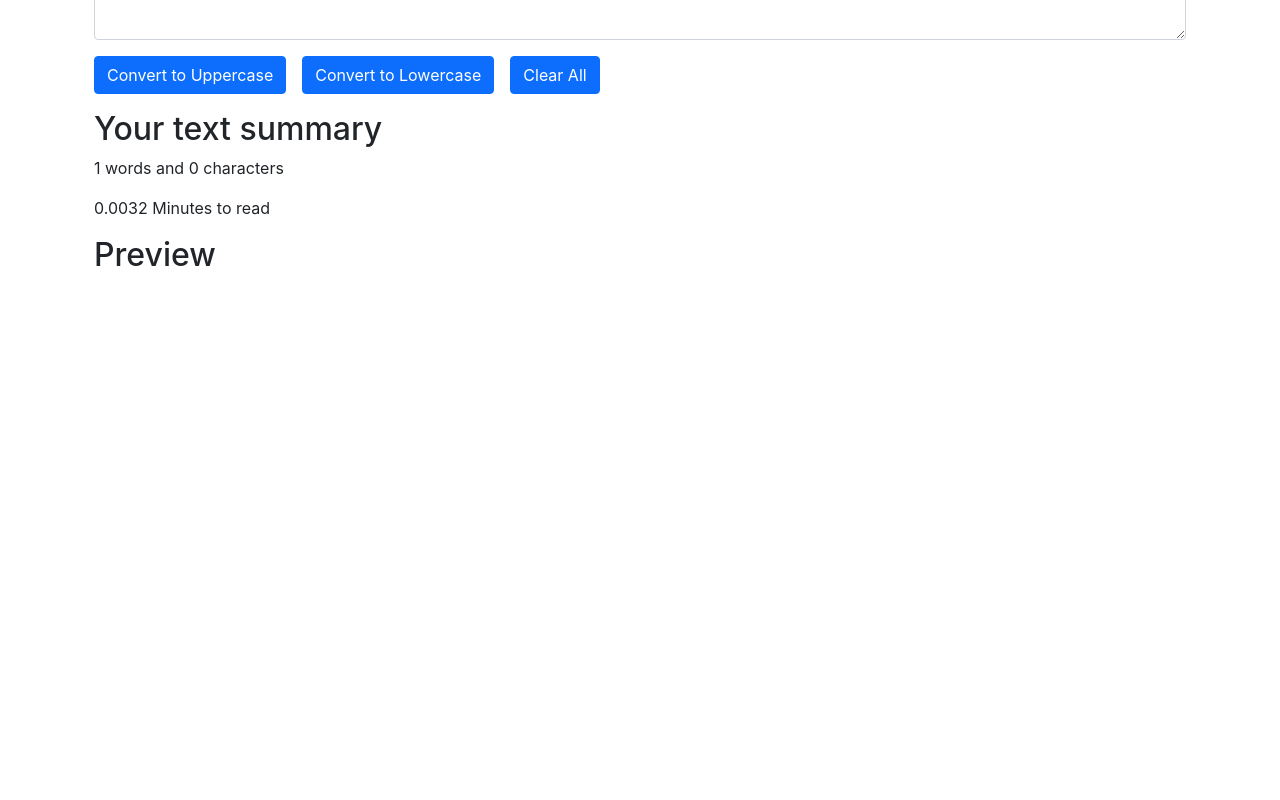
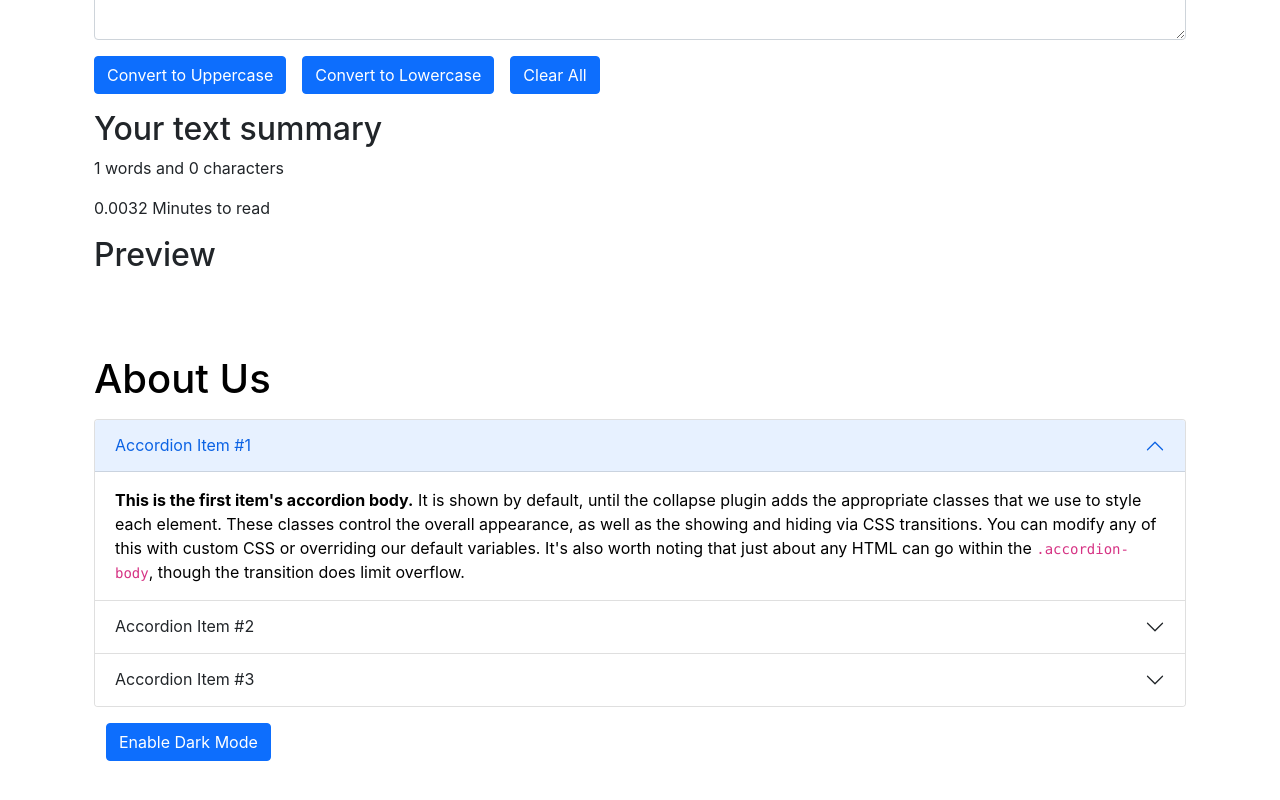
Before and after one commit to Avishek-kr/1-Texting, a React (Create React App) app: page / in a window 1280 px wide. Shown: the part 294-1094 px from the top of the page. Before the commit the page ends 800 px from the top, so only its background shows below. Built offline with nearby package versions, Linux system fonts and the light colour scheme; the HTML template or start-up script is replaced by a standard one.

Commit message:
enable dark mode

```diff
--- a/src/App.js
+++ b/src/App.js
@@ -1,4 +1,5 @@
 import './App.css';
+import AboutUS from './components/AboutUS';
 import Navbar from './components/Navbar';
 import TextForm from './components/TextForm';
 
@@ -9,6 +10,7 @@
       <Navbar title="Textutils" />
         <div className="container my-3">
       <TextForm heading="Enter the text to analyse" />
+      <AboutUS />
         </div>
     </>
   );
--- /dev/null
+++ b/src/components/AboutUS.js
@@ -0,0 +1,73 @@
+import React, {useState} from 'react'
+
+function AboutUS() {
+  const [myStyle, setmyStyle] = useState({
+    color: '#000000',
+    backgroundColor: "#ffffff"
+  })
+  const [btnText, setbtnText] = useState("Enable Dark Mode")
+
+  const darkMode=()=>{
+    if(myStyle.color === "#000000"){
+      setmyStyle({
+        color: '#ffffff',
+        backgroundColor: "#000000"
+      })
+        setbtnText("Enable Light Mode")
+    }else{
+      setmyStyle({
+        color: '#000000',
+        backgroundColor: "#ffffff"
+      })
+      setbtnText("Enable Dark Mode")
+    }
+  }
+  return (
+    <div className="container pt-5 pb-5 rounded-3" style={myStyle}>
+      <h1 className="my-3">About Us</h1>
+      <div className="accordion" id="accordionExample">
+        <div className="accordion-item">
+          <h2 className="accordion-header" id="headingOne">
+            <button className="accordion-button" type="button" data-bs-toggle="collapse" data-bs-target="#collapseOne" aria-expanded="true" aria-controls="collapseOne">
+              Accordion Item #1
+            </button>
+          </h2>
+          <div id="collapseOne" className="accordion-collapse collapse show" aria-labelledby="headingOne" data-bs-parent="#accordionExample">
+            <div className="accordion-body" style={myStyle} >
+              <strong>This is the first item's accordion body.</strong> It is shown by default, until the collapse plugin adds the appropriate classes that we use to style each element. These classes control the overall appearance, as well as the showing and hiding via CSS transitions. You can modify any of this with custom CSS or overriding our default variables. It's also worth noting that just about any HTML can go within the <code>.accordion-body</code>, though the transition does limit overflow.
+            </div>
+          </div>
+        </div>
+        <div className="accordion-item">
+          <h2 className="accordion-header" id="headingTwo">
+            <button className="accordion-button collapsed" type="button" data-bs-toggle="collapse" data-bs-target="#collapseTwo" aria-expanded="false" aria-controls="collapseTwo">
+              Accordion Item #2
+            </button>
+          </h2>
+          <div id="collapseTwo" className="accordion-collapse collapse" aria-labelledby="headingTwo" data-bs-parent="#accordionExample">
+            <div className="accordion-body" style={myStyle}>
+              <strong>This is the second item's accordion body.</strong> It is hidden by default, until the collapse plugin adds the appropriate classNamees that we use to style each element. These classes control the overall appearance, as well as the showing and hiding via CSS transitions. You can modify any of this with custom CSS or overriding our default variables. It's also worth noting that just about any HTML can go within the <code>.accordion-body</code>, though the transition does limit overflow.
+            </div>
+          </div>
+        </div>
+        <div className="accordion-item">
+          <h2 className="accordion-header" id="headingThree">
+            <button className="accordion-button collapsed" type="button" data-bs-toggle="collapse" data-bs-target="#collapseThree" aria-expanded="false" aria-controls="collapseThree">
+              Accordion Item #3
+            </button>
+          </h2>
+          <div id="collapseThree" className="accordion-collapse collapse" aria-labelledby="headingThree" data-bs-parent="#accordionExample">
+            <div className="accordion-body" style={myStyle}>
+              <strong>This is the third item's accordion body.</strong> It is hidden by default, until the collapse plugin adds the appropriate classes that we use to style each element. These classes control the overall appearance, as well as the showing and hiding via CSS transitions. You can modify any of this with custom CSS or overriding our default variables. It's also worth noting that just about any HTML can go within the <code>.accordion-body</code>, though the transition does limit overflow.
+            </div>
+          </div>
+        </div>
+      </div>
+      <div className="container my-3">
+        <button onClick={()=>darkMode()} className="btn btn-primary">{btnText}</button>
+      </div>
+    </div>
+  )
+}
+
+export default AboutUS
```
